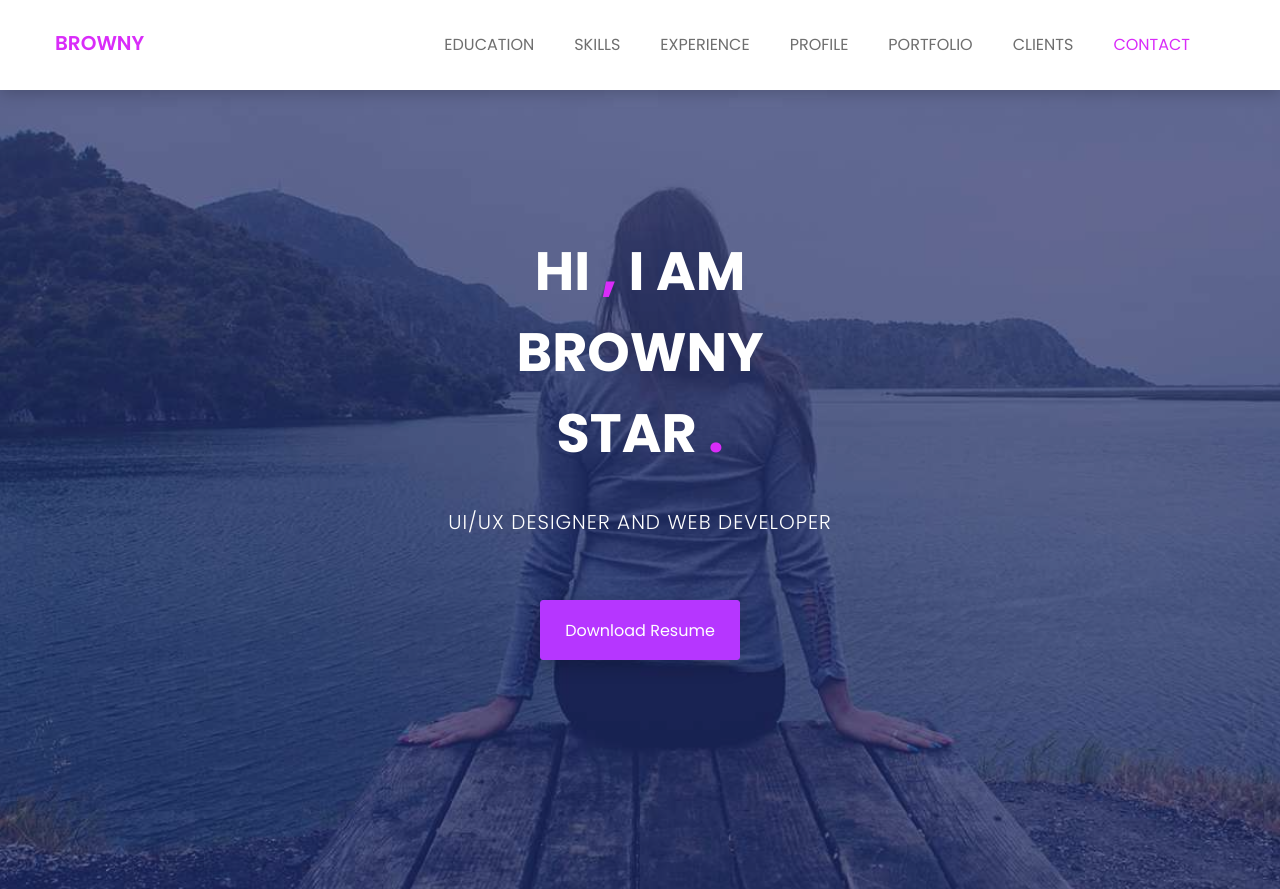
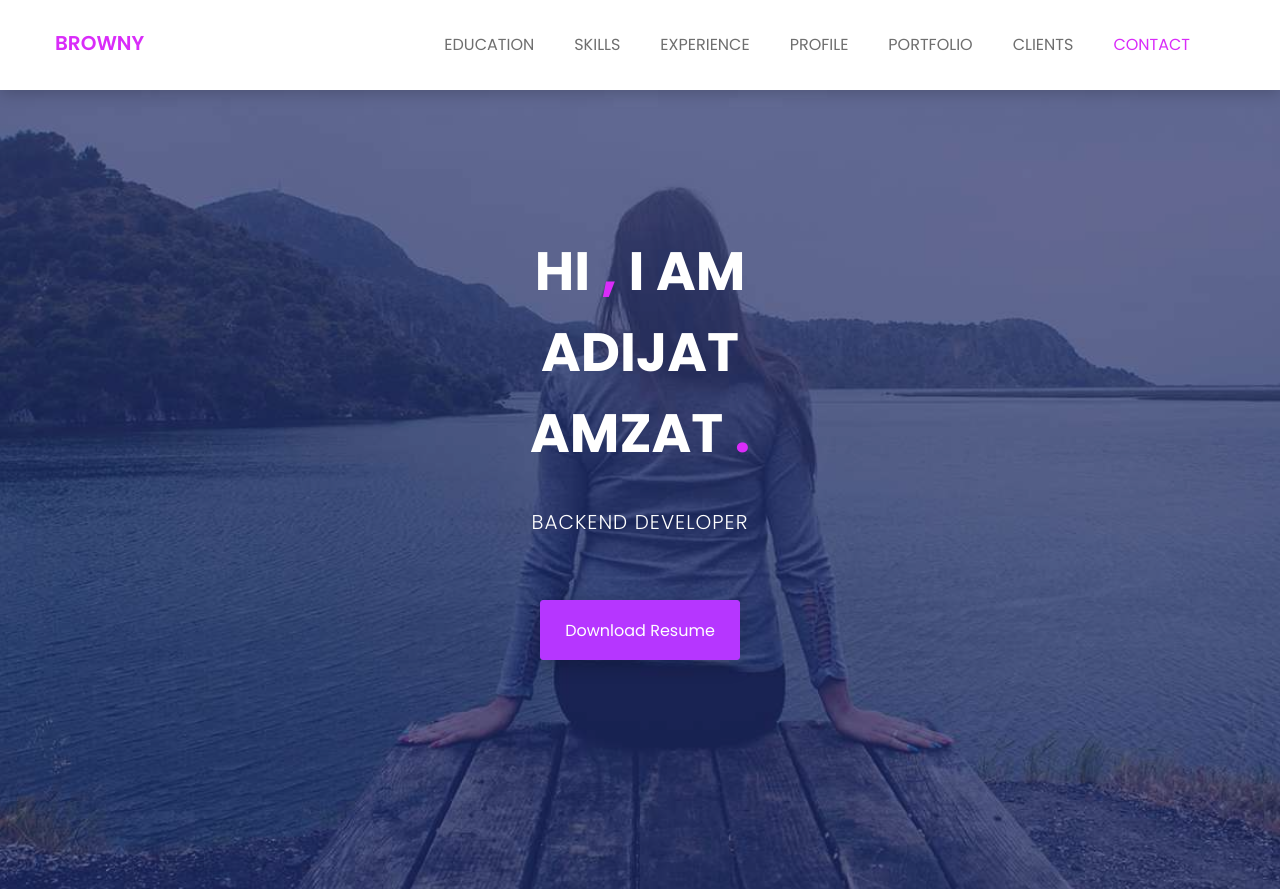
Before and after one commit to Triplea95/Deployment, a Django app: page / in a window 1280 px wide. Shown: the top 889 px of the page. Run offline with Django 5.2, Linux system fonts and the light colour scheme; some libraries are stand-ins or nearby versions.

Commit message:
firstcommit

```diff
--- a/core/templates/core/index.html
+++ b/core/templates/core/index.html
@@ -104,8 +104,8 @@
 				<div class="row">
 					<div class="col-md-12 text-center">
 						<div class="header-text">
-							<h2>hi <span>,</span> i am <br> browny <br> star <span>.</span>   </h2>
-							<p>ui/ux designer and web developer</p>
+							<h2>hi <span>,</span> i am <br> Adijat <br> Amzat <span>.</span>   </h2>
+							<p>backend developer</p>
 							<a href="core/assets/download/browney.txt" download>download resume</a>
 						</div><!--/.header-text-->
 					</div><!--/.col-->
```
